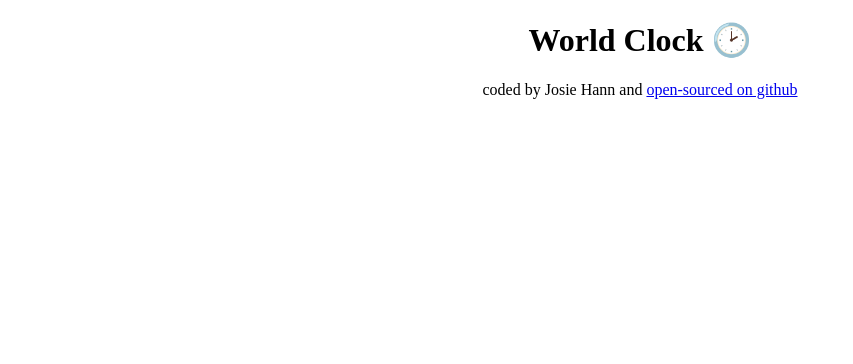
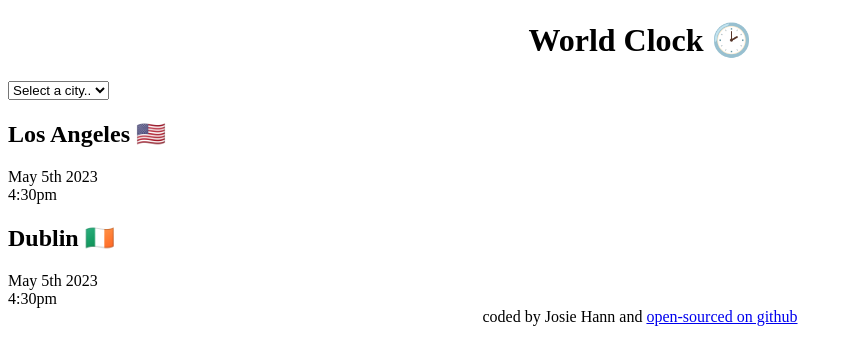
Before and after one commit to JosieHann/worldclocks, a plain HTML site: page index.html in a window 1280 px wide. Shown: the whole page, without its empty margins (0-853 px from the left). Drawn offline with Linux system fonts and the light colour scheme.

Commit message:
added basic html

```diff
--- a/index.html
+++ b/index.html
@@ -7,8 +7,29 @@
     <link rel="stylesheet" href="css/style.css" />
     <title>world clock - Josie Hann</title>
   </head>
-  <body>
+  <body> <div class="container"></div>
     <h1>World Clock 🕑</h1>
+    <select>
+      <option value="">Select a city..</option>
+      <option value="">Los Angeles</option>
+      <option value="">Dublin</option>
+      <option value="">Colorado</option>
+    </select>
+    <div class="city">
+      <h2>Los Angeles 🇺🇸</h2>
+      <div class="date">
+        May 5th 2023
+      </div>
+      <div class="time">4:30pm</div>
+    </div>
+     <div class="city">
+      <h2>Dublin 🇮🇪</h2>
+      <div class="date">
+        May 5th 2023
+      </div>
+      <div class="time">4:30pm</div>
+    </div>
+</div>
     <footer>
       coded by Josie Hann and
       <a href="https://github.com/JosieHann/worldclocks" target="_blank">
```
